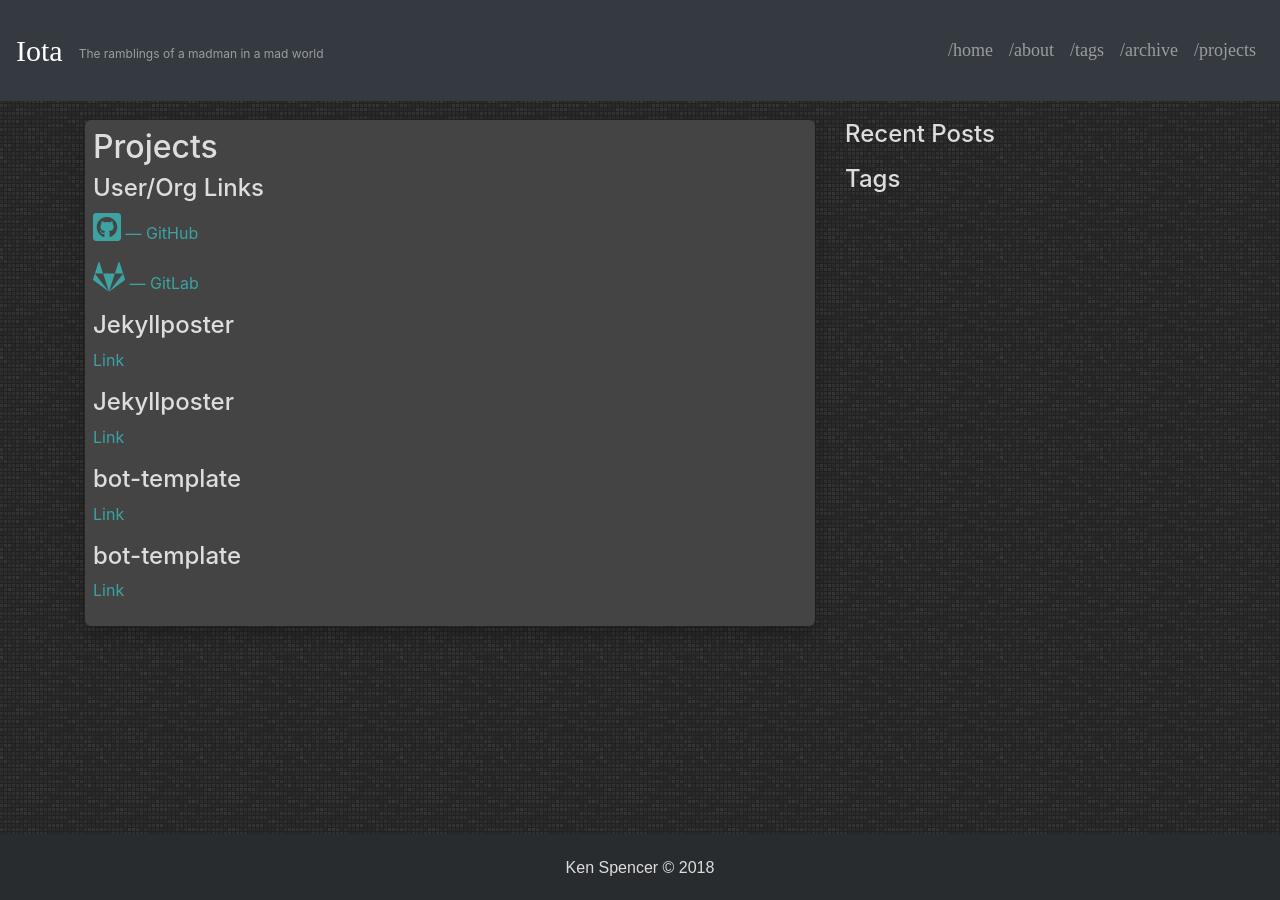
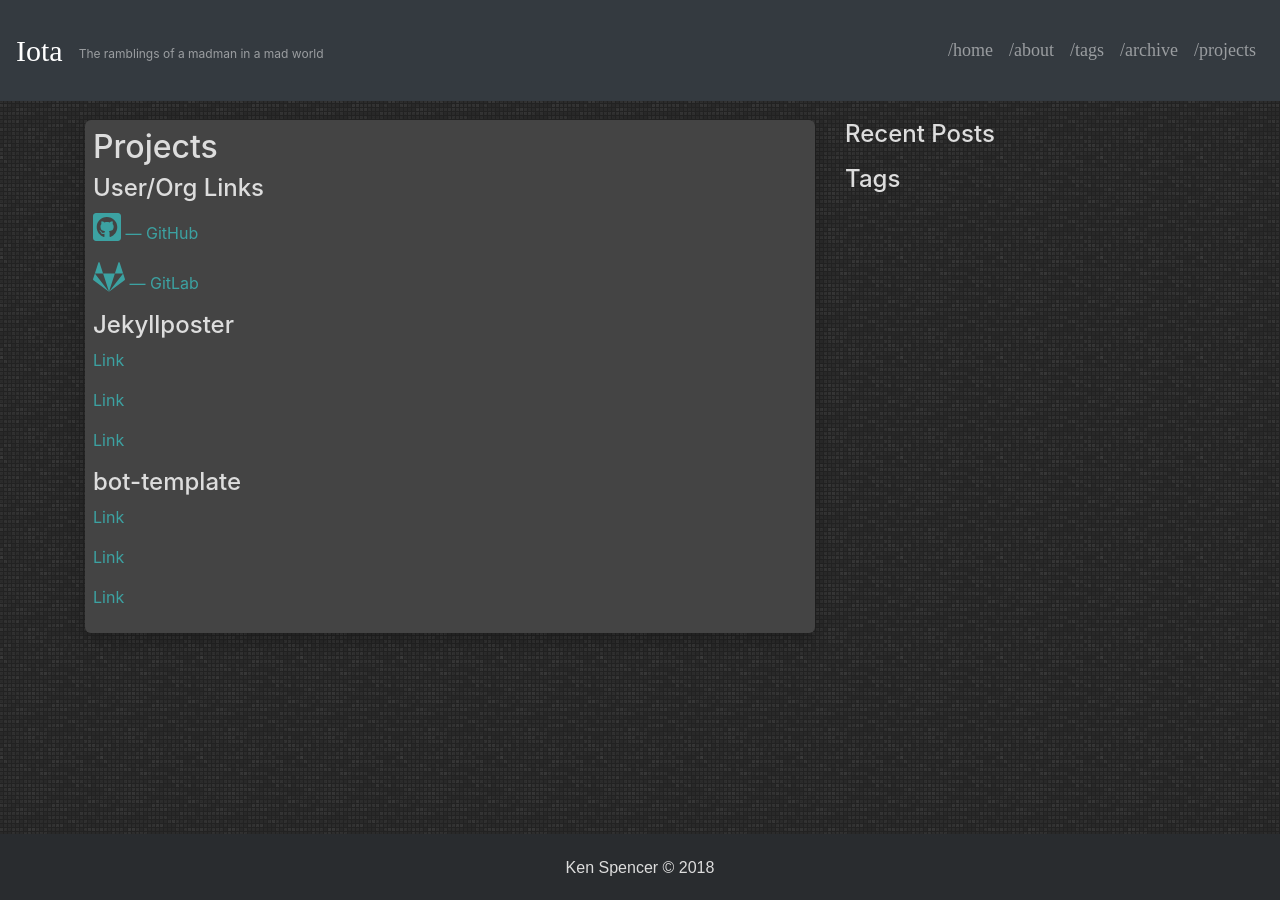
Before and after one commit to IotaSpencer/iotaspencer.me, a Jekyll site: the page built from projects/index.md, in a window 1280 px wide and 900 px high. Built offline with Jekyll 4.4.1, drawn with Linux system fonts in a browser that asks for light colours; nearby versions of some CDN libraries.

Commit message:
update projects/index.md

```diff
--- a/projects/index.md
+++ b/projects/index.md
@@ -27,8 +27,9 @@ projects:
 
 {% for project in page.projects %}
 
-{% for item in project %}
 ## {{project[0]}}
+{% for item in project[1] %}
+
 
 
 > [Link]({{item[0]}})
```
